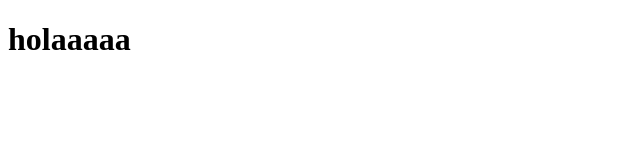
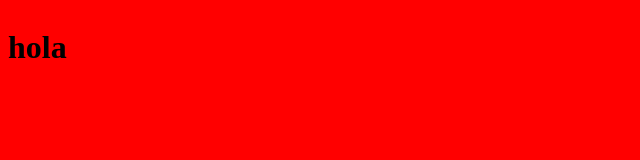
Before and after one commit to csdev19/repoblog, a website: page reloj/index.html in a window 1280 px wide. Shown: the whole page, without its empty margins (0-640 px from the left). Drawn offline with Linux system fonts and the light colour scheme.

Commit message:
agregando estilos

```diff
--- a/reloj/index.html
+++ b/reloj/index.html
@@ -5,9 +5,11 @@
   <meta name="viewport" content="width=device-width, initial-scale=1.0">
   <title>Este es mi relojito</title>
   <script src="https://cdnjs.cloudflare.com/ajax/libs/rxjs/6.5.5/rxjs.umd.min.js"></script>
+  <link rel="stylesheet" href="styles.css">
 </head>
 <body>
-  <h1>holaaaaa</h1>
+  <h1>hola </h1>
+  <div class="container"></div>
   <script type="module" src="index.js"></script>
 </body>
 </html>
--- a/reloj/index.js
+++ b/reloj/index.js
@@ -1,3 +1,6 @@
 
 // rxjs.of(1, 2, 3);
 console.log('hey')
+
+
+const container = document.getElementById('container');
--- /dev/null
+++ b/reloj/styles.css
@@ -0,0 +1,5 @@
+body {
+  background: red;
+  display: flex;
+  height: 100%;
+}
```
